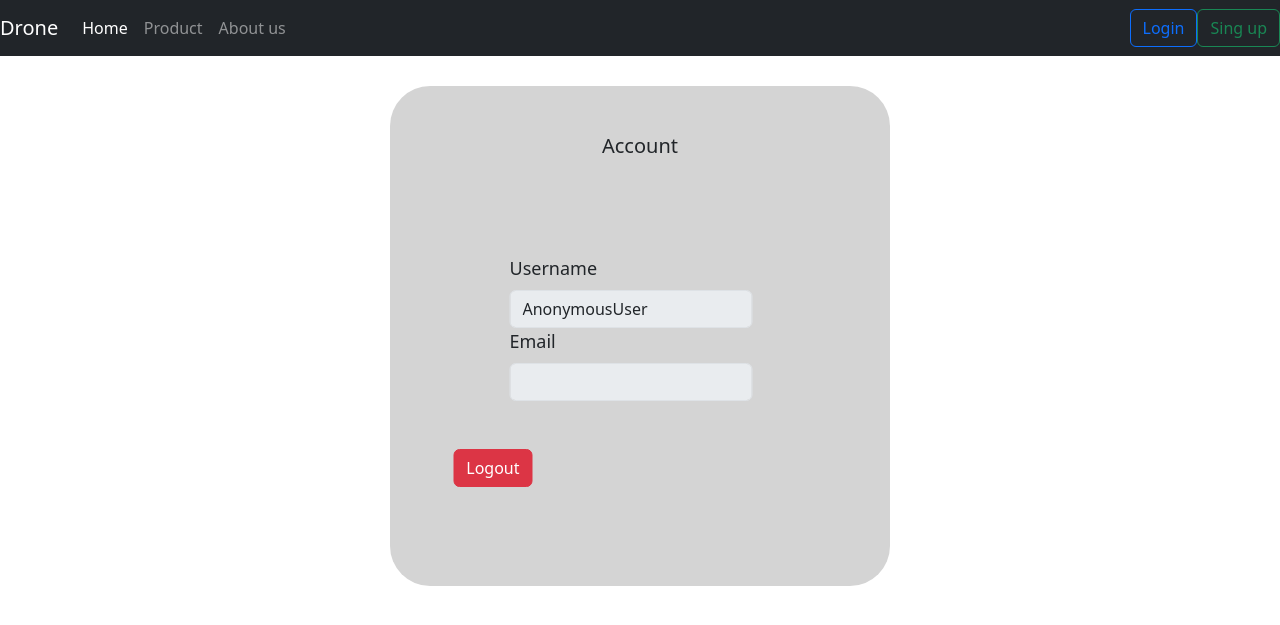
After one commit to zhymas/Drone-shop, a Django app: page /user/area/ in a window 1280 px wide. The commit adds this page. Shown: the top 625 px of the page. Run offline with Django 4.2, Linux system fonts and the light colour scheme; some libraries are stand-ins or nearby versions.

Commit message:
create user area

```diff
--- /dev/null
+++ b/client/static/client/css/style.css
@@ -0,0 +1,37 @@
+.card-account{
+    background-color: rgb(212, 212, 212);
+    width: 500px;
+    height: 500px;
+    position: absolute;
+    top: 42%;
+    left: 50%;
+    transform: translate(-50%, -50%);
+    border-radius: 40px;
+}
+
+.user-info{
+    font-size: large;
+    position: absolute;
+    top: 50%;
+    left: 45%;
+    transform: translate(-50%, -50%);
+
+}
+
+.input-info {
+    width: 100%;
+}
+
+ul{
+    list-style-type: none;
+}
+.list-info-user {
+    text-decoration-line: none;
+}
+
+.logout{
+    position: absolute;
+    color: white;
+    top: 120%;
+    right: 80%;
+}
--- /dev/null
+++ b/client/templates/client/detail_user.html
@@ -0,0 +1,22 @@
+{% extends 'shop/index.html' %}
+{% load static %}
+{% block title %}User{% endblock %}
+{% block css %}<link rel="stylesheet" href="{% static 'client/css/style.css' %}">{% endblock %}
+{% block content %}
+<div class="user-area">
+    <div class="card-account">
+        <div class="card-body p-4 p-sm-5">
+            <h1 class="card-title text-center mb-5 fw-light fs-5">Account</h1>
+        </div>
+        <div class="user-info">
+            <ul class="">
+                <label for="request-user">Username</label>
+                <input class="form-control input-info" id='request-user' type="" value="{{request.user}}" disabled>
+                <label for="request-user">Email</label>
+                <input class="form-control input-info" id='request-user' type="" value="{{request.user.email}}" disabled>
+            </ul>
+                <a class="logout" href="{% url 'logout' %}"><button class="btn btn-danger">Logout</button></a>
+        </div>
+    </div>
+</div>
+{% endblock %}
--- a/client/templates/client/login.html
+++ b/client/templates/client/login.html
@@ -1,8 +1,9 @@
 {% extends 'shop/index.html' %}
 {% block title %}Login{% endblock %}
-
+{% load static %}
+{% block css %}<link rel="stylesheet" href="{% static 'shop/css/style.css' %}">{% endblock %}
 {% block content %}
-<div class="info-home">
+<div class="users-loging">
 <div class="container">
     <div class="row">
       <div class="col-sm-9 col-md-7 col-lg-5 mx-auto">
--- a/client/templates/client/register.html
+++ b/client/templates/client/register.html
@@ -1,7 +1,9 @@
 {% extends 'shop/index.html' %}
 {% block title %}Sign up{% endblock %}
+{% load static %}
+{% block css %}<link rel="stylesheet" href="{% static 'shop/css/style.css' %}">{% endblock %}
 {% block content %}
-<div class="info-home">
+<div class="users-loging">
   <div class="container">
     <div class="row">
       <div class="col-sm-9 col-md-7 col-lg-5 mx-auto">
@@ -40,7 +42,6 @@
 				<div>
 					<p>Are you already registered?<a href="{% url 'login' %}" style="text-decoration: none;"> Log in</a></p>
 				</div>
-
             </form>
           </div>
         </div>
--- a/client/urls.py
+++ b/client/urls.py
@@ -1,7 +1,9 @@
 from django.urls import path
-from .views import LoginUser, RegisterUser
+from .views import LoginUser, RegisterUser, detail_user, logout_user
 
 urlpatterns = [
     path('login/', LoginUser.as_view(), name='login'),
-    path('sign_up/', RegisterUser.as_view(), name='register')
+    path('sign_up/', RegisterUser.as_view(), name='register'),
+    path('area/', detail_user, name='detail_user'),
+    path('logout/', logout_user, name='logout')
 ]
--- a/client/views.py
+++ b/client/views.py
@@ -29,3 +29,7 @@ class LoginUser(LoginView):
 def logout_user(request):
     logout(request)
     return redirect('login')
+
+
+def detail_user(request):
+    return render(request, 'client/detail_user.html')
--- a/shop/templates/shop/index.html
+++ b/shop/templates/shop/index.html
@@ -6,7 +6,7 @@
     <meta name="viewport" content="width=device-width, initial-scale=1, shrink-to-fit=no">
     <meta name="description" content="">
     <meta name="author" content="">
-    <link rel="stylesheet" href="{% static 'shop/css/style.css' %}">
+    {% block css %}<link rel="stylesheet" href="{% static 'shop/css/style.css' %}">{% endblock %}
     <link rel="icon" href="/docs/4.0/assets/img/favicons/favicon.ico">
 
     <title>{% block title %}Drone{% endblock %}</title>
@@ -33,12 +33,21 @@
             <li class="nav-item">
               <a class="nav-link" href="#">Product</a>
             </li>
+            {% if request.user.is_authenticated %}
+            <li class="nav-item">
+              <a class="nav-link" href="#">My orders</a>
+            </li>
+            {% endif %}
             <li class="nav-item">
               <a class="nav-link" href="#">About us</a>
             </li>
           </ul>
+          {% if request.user.is_authenticated %}
+          <a href="{% url 'detail_user' %}"><button class="btn btn-outline-primary my-2 my-sm-0 buttons">{{request.user}}</button></a>
+          {% else %}
           <a href="{% url 'login' %}"><button class="btn btn-outline-primary my-2 my-sm-0 buttons" type="submit">Login</button></a>
           <a href="{% url 'register' %}"><button class="btn btn-outline-success my-2 my-sm-0 buttons" type="submit">Sing up</button></a>
+          {% endif %}
         </form>
         </div>
       </nav>
```
Also changed, not shown: shop/static/shop/css/style.css (+10 -0 lines), db.sqlite3, shop/migrations/0001_initial.py (added).
